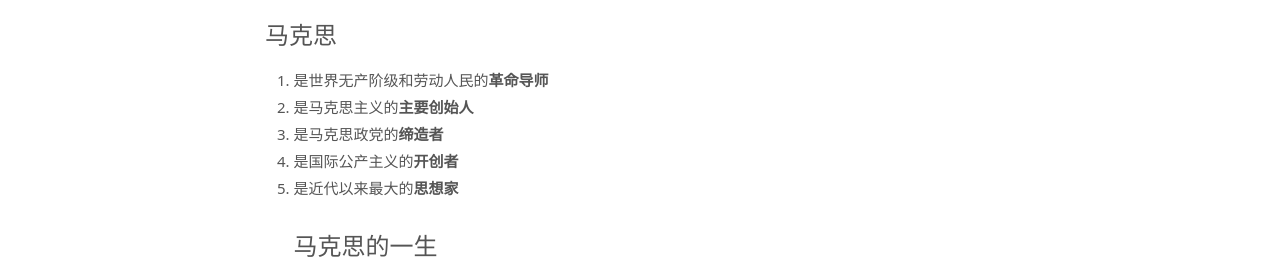
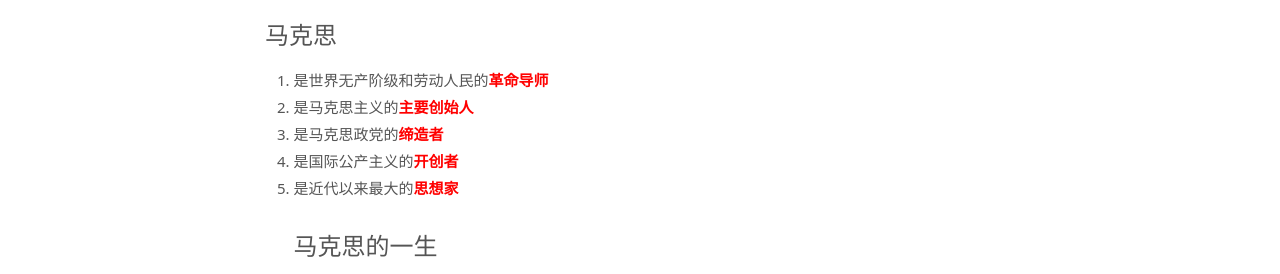
Before and after one commit to heiyouhei/hz.github.io, a plain HTML site: page 2018/09/12/马克思导论的一部门/index.html in a window 1280 px wide. Shown: the part 469-743 px from the top of the page. Drawn offline with Linux system fonts and the light colour scheme; files whose address does not match are found by name.

Commit message:
Update style.light.css

```diff
--- a/css/style.light.css
+++ b/css/style.light.css
@@ -477,7 +477,7 @@ a:hover {
   cursor: pointer;
 }
 strong {
-  color: #555;
+  color: #ff0000;
 }
 h1,
 h2,
```
